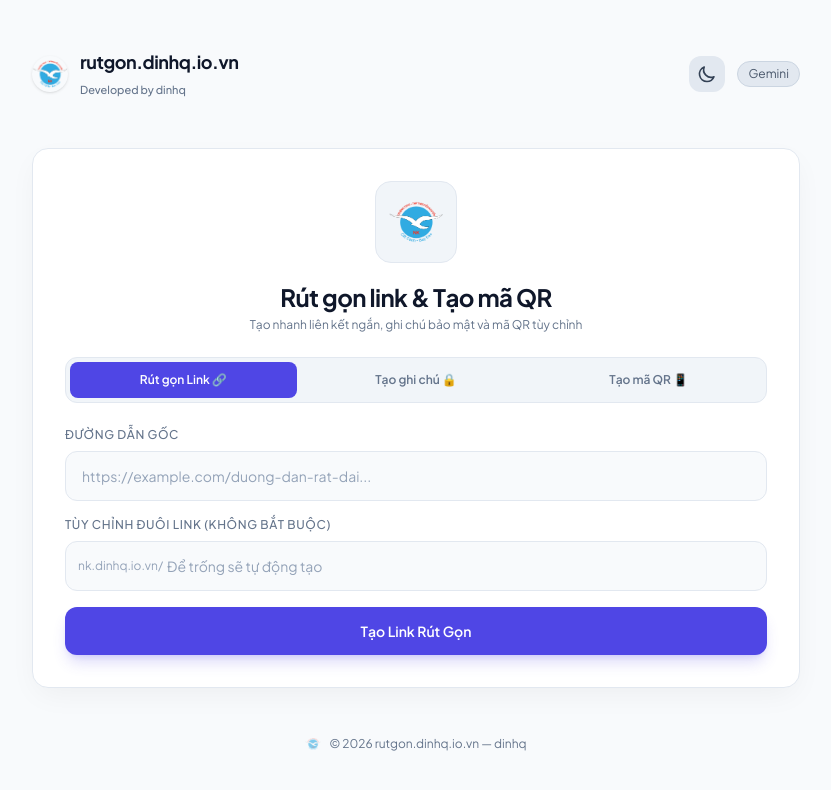
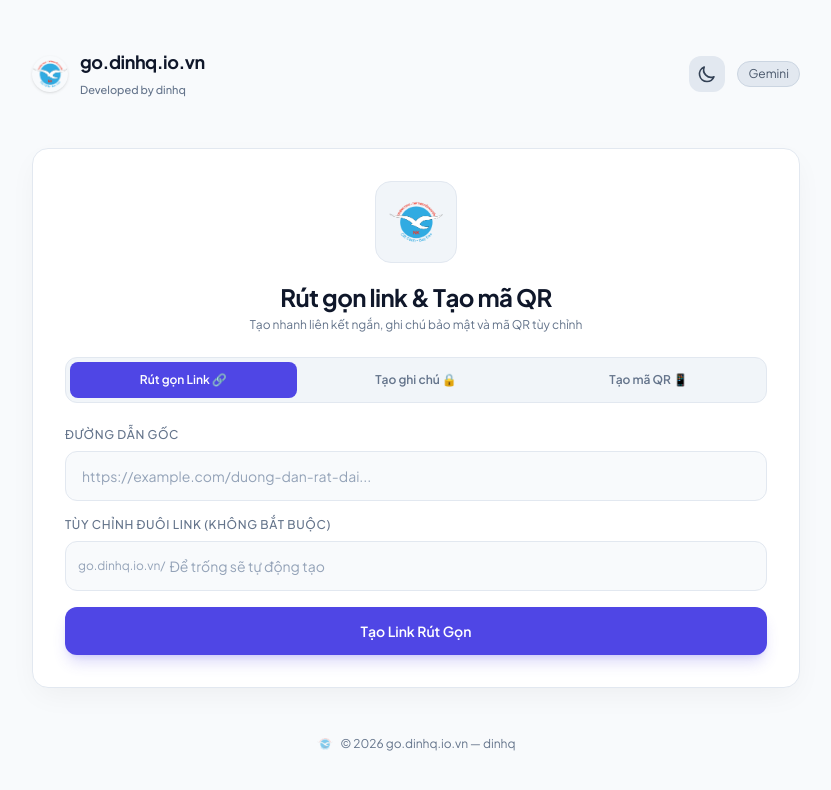
Before and after one commit to dinhq69/rutgonlink, a plain HTML site: page index.html in a window 1280 px wide. Shown: the whole page, without its empty margins (224-1055 px from the left). Drawn offline with nearby package versions, Linux system fonts and the light colour scheme.

Commit message:
Update index.html

```diff
--- a/index.html
+++ b/index.html
@@ -3,7 +3,7 @@
 <head>
   <meta charset="UTF-8" />
   <meta name="viewport" content="width=device-width, initial-scale=1.0" />
-  <title>rutgon.dinhq.io.vn — dinhq</title>
+  <title>go.dinhq.io.vn — dinhq</title>
 
   <link rel="icon" type="image/png" sizes="32x32" href="logo.png" />
   <script src="https://cdn.tailwindcss.com"></script>
@@ -22,7 +22,7 @@
     <div class="flex items-center gap-3">
       <img src="logo.png" alt="Logo" class="w-9 h-9 object-contain rounded-full shadow" />
       <div>
-        <span class="font-bold text-base sm:text-lg tracking-tight text-slate-900 dark:text-white block leading-tight">rutgon.dinhq.io.vn</span>
+        <span class="font-bold text-base sm:text-lg tracking-tight text-slate-900 dark:text-white block leading-tight">go.dinhq.io.vn</span>
         <span class="text-[11px] text-slate-500 dark:text-slate-400 font-medium">Developed by dinhq</span>
       </div>
     </div>
@@ -65,7 +65,7 @@
         <div>
           <label for="linkCustom" class="block text-xs font-medium text-slate-500 dark:text-slate-400 uppercase tracking-wider mb-2">Tùy chỉnh đuôi link (Không bắt buộc)</label>
           <div class="flex items-center bg-slate-50 dark:bg-slate-950 border border-slate-200 dark:border-slate-800 rounded-xl px-3 focus-within:border-indigo-500">
-            <span class="text-xs text-slate-400 dark:text-slate-500 select-none">nk.dinhq.io.vn/</span>
+            <span class="text-xs text-slate-400 dark:text-slate-500 select-none">go.dinhq.io.vn/</span>
             <input type="text" id="linkCustom" placeholder="Để trống sẽ tự động tạo" class="w-full py-3.5 bg-transparent text-slate-900 dark:text-white placeholder-slate-400 dark:placeholder-slate-600 focus:outline-none text-sm pl-1">
           </div>
         </div>
@@ -85,7 +85,7 @@
         <div>
           <label for="textCustom" class="block text-xs font-medium text-slate-500 dark:text-slate-400 uppercase tracking-wider mb-2">Tùy chỉnh đuôi link (Không bắt buộc)</label>
           <div class="flex items-center bg-slate-50 dark:bg-slate-950 border border-slate-200 dark:border-slate-800 rounded-xl px-3 focus-within:border-emerald-500">
-            <span class="text-xs text-slate-400 dark:text-slate-500 select-none">file.dinhq.io.vn/</span>
+            <span class="text-xs text-slate-400 dark:text-slate-500 select-none">go.dinhq.io.vn/note/</span>
             <input type="text" id="textCustom" placeholder="Để trống sẽ tự động tạo" class="w-full py-3.5 bg-transparent text-slate-900 dark:text-white placeholder-slate-400 dark:placeholder-slate-600 focus:outline-none text-sm pl-1">
           </div>
         </div>
@@ -96,7 +96,7 @@
       <div id="qrForm" class="space-y-4 hidden">
         <label class="block text-xs font-medium text-slate-500 dark:text-slate-400 uppercase tracking-wider">Chọn nội dung tạo QR</label>
 
-        <!-- Grid Danh Mục (Đã loại bỏ nút File/PDF) -->
+        <!-- Grid Danh Mục -->
         <div class="flex flex-wrap gap-2 max-h-56 overflow-y-auto p-1 scrollbar-thin">
           <button type="button" onclick="setCategory('url', 'Đường dẫn URL', 'https://...')" class="cat-btn bg-amber-500 text-white font-semibold px-3 py-2 rounded-xl text-xs flex items-center gap-1.5 shadow transition-all">🔗 Liên kết / URL</button>
           <button type="button" onclick="setCategory('url', 'Facebook', 'https://facebook.com/username')" class="cat-btn bg-slate-100 dark:bg-slate-800 text-slate-700 dark:text-slate-300 px-3 py-2 rounded-xl text-xs flex items-center gap-1.5 hover:bg-amber-500 hover:text-white transition-all">📘 Facebook</button>
@@ -122,7 +122,7 @@
             <div>
               <label for="qrCustom" class="block text-xs font-medium text-slate-500 dark:text-slate-400 uppercase tracking-wider mb-1">Tùy chỉnh đuôi link QR (Không bắt buộc)</label>
               <div class="flex items-center bg-slate-50 dark:bg-slate-950 border border-slate-200 dark:border-slate-800 rounded-xl px-3 focus-within:border-amber-500">
-                <span class="text-xs text-slate-400 dark:text-slate-500 select-none">qr.dinhq.io.vn/</span>
+                <span class="text-xs text-slate-400 dark:text-slate-500 select-none">go.dinhq.io.vn/qr/</span>
                 <input type="text" id="qrCustom" placeholder="Để trống sẽ tự động tạo" class="w-full py-3 bg-transparent text-slate-900 dark:text-white placeholder-slate-400 dark:placeholder-slate-600 focus:outline-none text-sm pl-1">
               </div>
             </div>
@@ -190,7 +190,7 @@
   <!-- Footer -->
   <footer class="w-full max-w-2xl text-center py-4 text-xs text-slate-500 dark:text-slate-600 flex items-center justify-center gap-2 z-20">
     <img src="logo.png" alt="Icon dinhq" class="w-4 h-4 object-contain opacity-60 rounded-full" />
-    <span>&copy; 2026 rutgon.dinhq.io.vn — dinhq</span>
+    <span>&copy; 2026 go.dinhq.io.vn — dinhq</span>
   </footer>
 
   <!-- Script Theme & Logic -->
```
